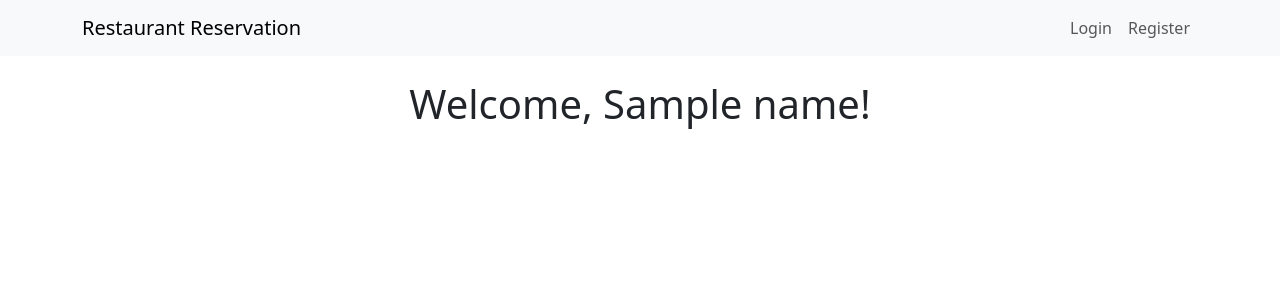
After one commit to mehersai-gh/restaurant-reservation, a Flask app: template templates/admin/home.html in a window 1280 px wide. The commit adds this page. Shown: the top 300 px of the page. Run offline with Flask 3, Linux system fonts and the light colour scheme; the template is opened without the code that fills it: most values are stand-ins (such as "Sample title", 1, 10 or a date in 2020).

Commit message:
Added Admin Functionlity

```diff
--- a/app.py
+++ b/app.py
@@ -1,6 +1,6 @@
 import os
 
-from flask import Flask, render_template, redirect, url_for, request, flash
+from flask import Flask, render_template, redirect, url_for, request, flash, abort
 from flask_login import LoginManager, UserMixin, login_user, logout_user, login_required, current_user
 from tinydb import TinyDB, Query
 from werkzeug.security import generate_password_hash, check_password_hash
@@ -87,6 +87,13 @@ def logout():
 def profile():
     return render_template('profile.html', name=current_user.id)
 
+@app.route('/admin_dashboard')
+@login_required
+def admin_dashboard():
+    if current_user.id != 'admin':
+        abort(403)  # Return a "Forbidden" error
+    return render_template('admin/home.html')
+
 # Run the app
 if __name__ == "__main__":
     app.run(debug=True)
--- /dev/null
+++ b/templates/admin/home.html
@@ -0,0 +1,6 @@
+{% extends 'base.html' %}
+{% block content %}
+<div class="text-center">
+    <h1>Welcome, {{ name }}!</h1>
+</div>
+{% endblock %}
--- a/templates/base.html
+++ b/templates/base.html
@@ -19,6 +19,11 @@
                         <li class="nav-item">
                             <a class="nav-link" href="{{ url_for('logout') }}">Logout</a>
                         </li>
+                        {% if current_user.id == 'admin' %}
+                            <li class="nav-item">
+                                <a class="nav-link" href="{{ url_for('admin_dashboard') }}">Admin Dashboard</a>
+                            </li>
+                        {% endif %}
                     {% else %}
                         <li class="nav-item">
                             <a class="nav-link" href="{{ url_for('login') }}">Login</a>
```
